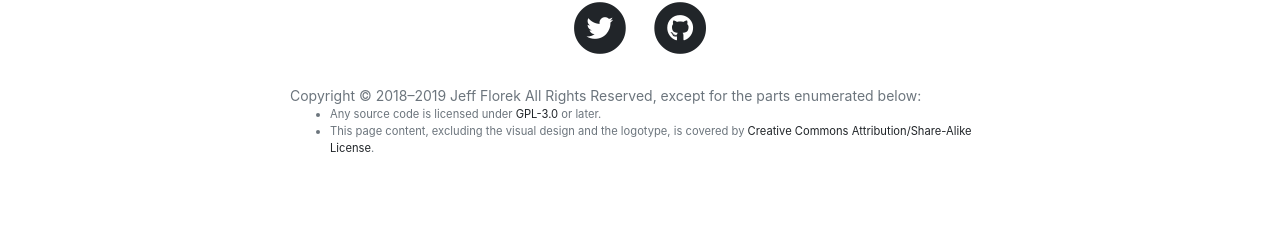
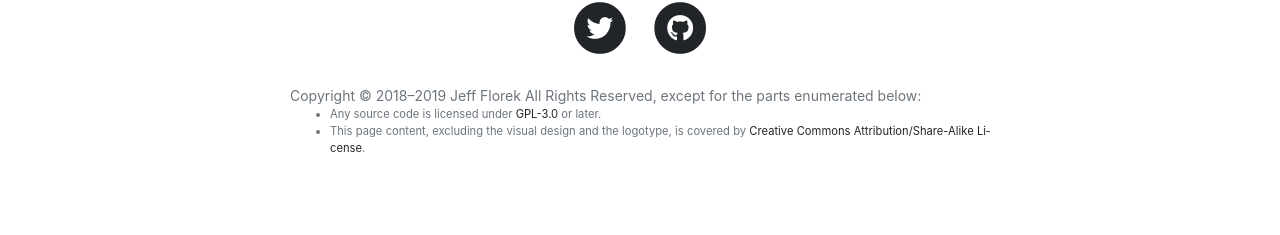
Before and after one commit to jkflorek/jkflorek.github.io, a Jekyll site: the page built from index.html, in a window 1280 px wide. Shown: the part 1102-1337 px from the top of the page. Built offline with Jekyll 4.4.1, drawn with Linux system fonts in a browser that asks for light colours.

Commit message:
Update footer.html

```diff
--- a/_includes/footer.html
+++ b/_includes/footer.html
@@ -48,11 +48,11 @@
           </li>
           {% endif %}
         </ul>
-        <div class="col-lg-12 col-md-12 copyright text-muted text-left mx-auto">
-          <p class="mb-0">Copyright &copy; 2018&ndash;{{ 'now' | date: "%Y" }} {{ site.author }} All Rights Reserved, except for the parts enumerated below:</p>
+        <div class="col-lg-12 col-md-12 copyright text-muted text-justify mx-auto">
+          <p class="mb-0">Copyright &copy; 2018&ndash;{{ 'now' | date: "%Y" }} {{ site.author }} All Rights Re&shy;served, ex&shy;cept for the parts enu&shy;mer&shy;ated be&shy;low:</p>
           <ul class="small">
-            <li>Any source code is licensed under <a href="https://opensource.org/licenses/GPL-3.0">GPL-3.0</a> or later.</li>
-            <li>This page content, excluding the visual design and the logotype, is covered by <a href="http://creativecommons.org/licenses/by-sa/3.0/">Creative Commons Attribution/Share-Alike License</a>.</li>
+            <li>Any source code is li&shy;censed un&shy;der <a href="https://opensource.org/licenses/GPL-3.0">GPL-3.0</a> or lat&shy;er.</li>
+            <li>This page con&shy;tent, ex&shy;clud&shy;ing the vi&shy;su&shy;al de&shy;sign and the logo&shy;type, is cov&shy;ered by <a href="http://creativecommons.org/licenses/by-sa/3.0/">Cre&shy;a&shy;tive Com&shy;mons At&shy;tri&shy;bu&shy;tion/Share-Alike Li&shy;cense</a>.</li>
           </ul>
         </div>
       </div>
```
